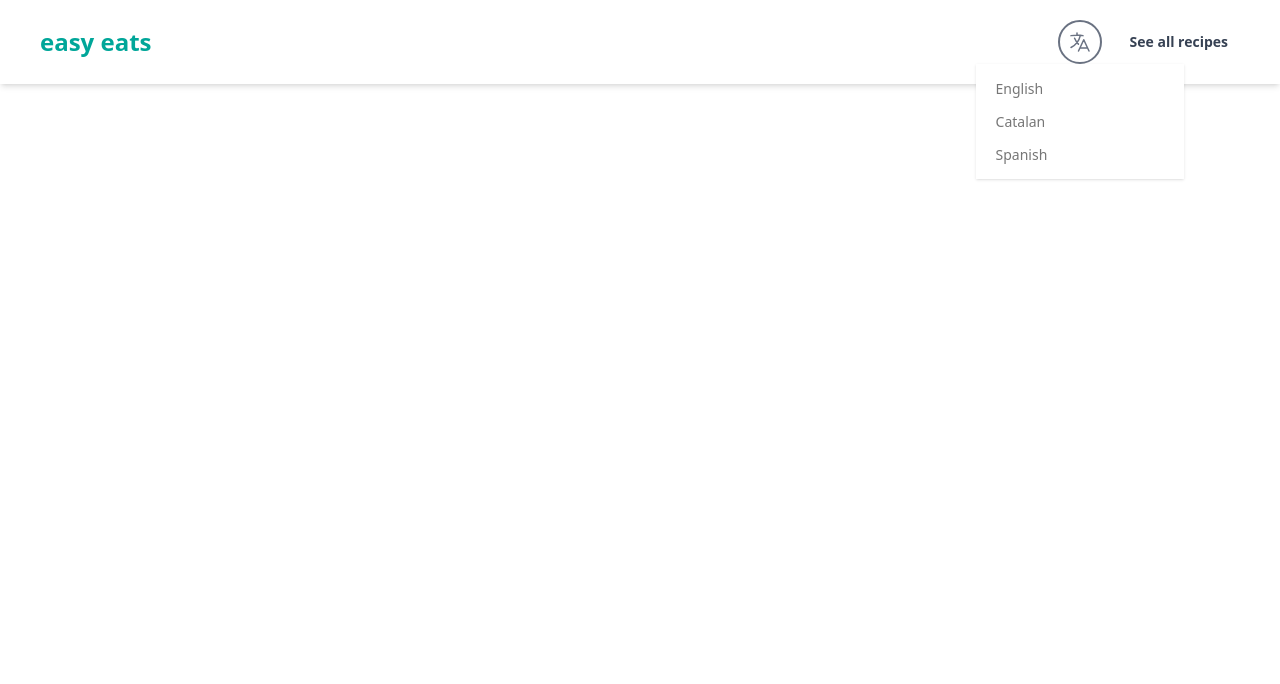
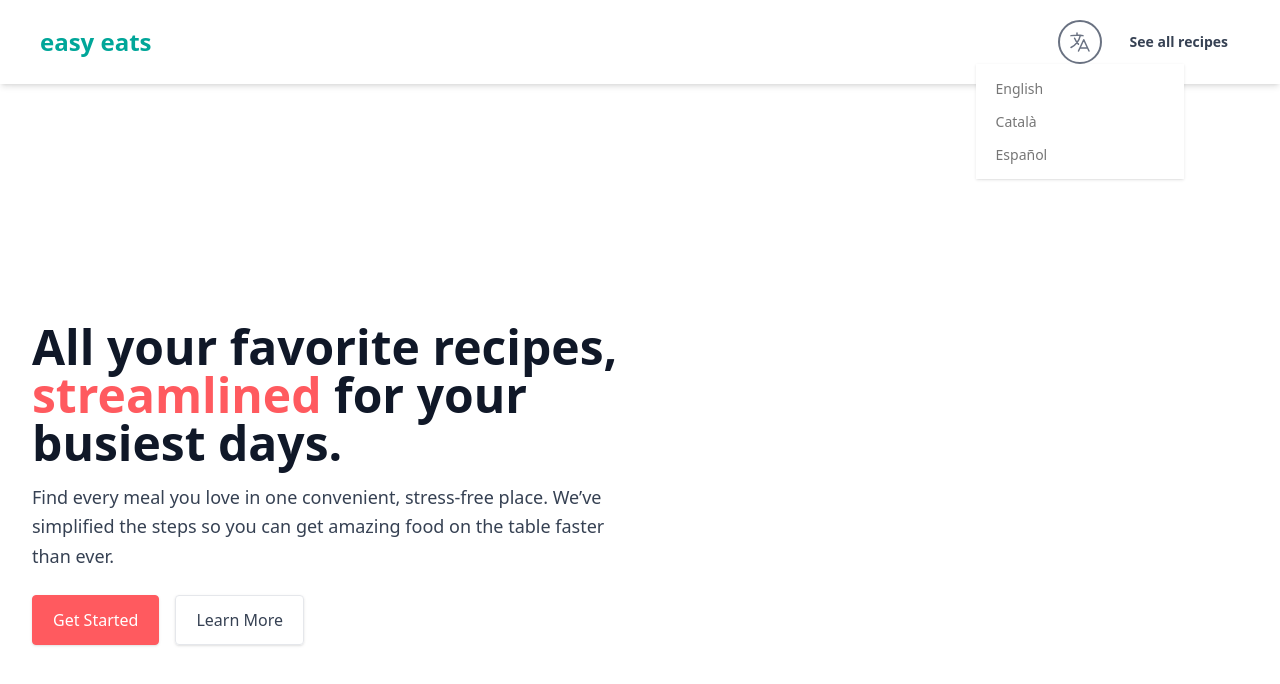
Before and after one commit to ArnauDavis/jsEasyEats, a React (Vite) app: page / in a window 1280 px wide. Both pictures are taken after a click on the button 1079 px from the left and 42 px from the top of the page. Shown: the top 684 px of the page. Built offline with nearby package versions, Linux system fonts and the light colour scheme.

Commit message:
preparing for new branch

```diff
--- a/src/App.jsx
+++ b/src/App.jsx
@@ -1,14 +1,16 @@
-import { useState } from 'react'
+import React, { createContext, useState, useContext } from 'react'
+import { translations } from '../src/translation'
 import Header from './components/header'
+import Landing from './components/landing'
+const LanguageContext = createContext()
+function App() {
 
-function App() {
-  const [count, setCount] = useState(0)
 
   return (
     <>
       <Header/>
       <div className="">
-
+      <Landing/>
       </div>
     </>
   )
--- /dev/null
+++ b/src/components/Landing.jsx
@@ -0,0 +1,35 @@
+import React from 'react'
+
+function landing() {
+  return (
+    <div>
+        <section class="bg-white lg:grid lg:h-screen lg:place-content-center">
+  <div class="mx-auto w-screen max-w-7xl px-4 py-16 sm:px-6 sm:py-24 lg:px-8 lg:py-32">
+    <div class="max-w-prose text-left">
+      <h1 class="text-4xl font-bold text-gray-900 sm:text-5xl">
+        All your favorite recipes,
+        <strong class="text-cusRed"> streamlined </strong>
+        for your busiest days.
+      </h1>
+
+      <p class="mt-4 text-base text-pretty text-gray-700 sm:text-lg/relaxed">
+        Find every meal you love in one convenient, stress-free place. We’ve simplified the steps so you can get amazing food on the table faster than ever.
+      </p>
+
+      <div class="mt-4 flex gap-4 sm:mt-6">
+        <a class="inline-block rounded border border-cusRed bg-cusRed px-5 py-3 font-medium text-white shadow-sm transition-colors hover:bg-cusGreen hover:border-cusGreen" href="#">
+          Get Started
+        </a>
+
+        <a class="inline-block rounded border border-gray-200 px-5 py-3 font-medium text-gray-700 shadow-sm transition-colors hover:bg-gray-50 hover:text-gray-900" href="#">
+          Learn More
+        </a>
+      </div>
+    </div>
+  </div>
+</section>
+    </div>
+  )
+}
+
+export default landing
--- a/src/components/header.jsx
+++ b/src/components/header.jsx
@@ -37,8 +37,8 @@ function header() {
         </div>
           <ul tabIndex="-1" className="dropdown-content menu bg-white rounded-box z-1 w-52 p-2 shadow-sm text-cusLightGrey">
             <li className="hover:bg-cusGreen hover:text-white rounded-lg"><a>English</a></li>
-            <li className="hover:bg-cusGreen hover:text-white rounded-lg"><a>Catalan</a></li>
-            <li className="hover:bg-cusGreen hover:text-white rounded-lg"><a>Spanish</a></li>
+            <li className="hover:bg-cusGreen hover:text-white rounded-lg"><a>Català</a></li>
+            <li className="hover:bg-cusGreen hover:text-white rounded-lg"><a>Español</a></li>
           </ul>
         </div>
         <p className="md:inline cursor-pointer hover:bg-gray-100 p-3 rounded-full text-sm font-semibold text-gray-700">
--- /dev/null
+++ b/src/translation.js
@@ -0,0 +1,10 @@
+export const translations = {
+    en: {
+    },
+    cat:{
+
+    },
+    es:{
+
+    }
+}
```
